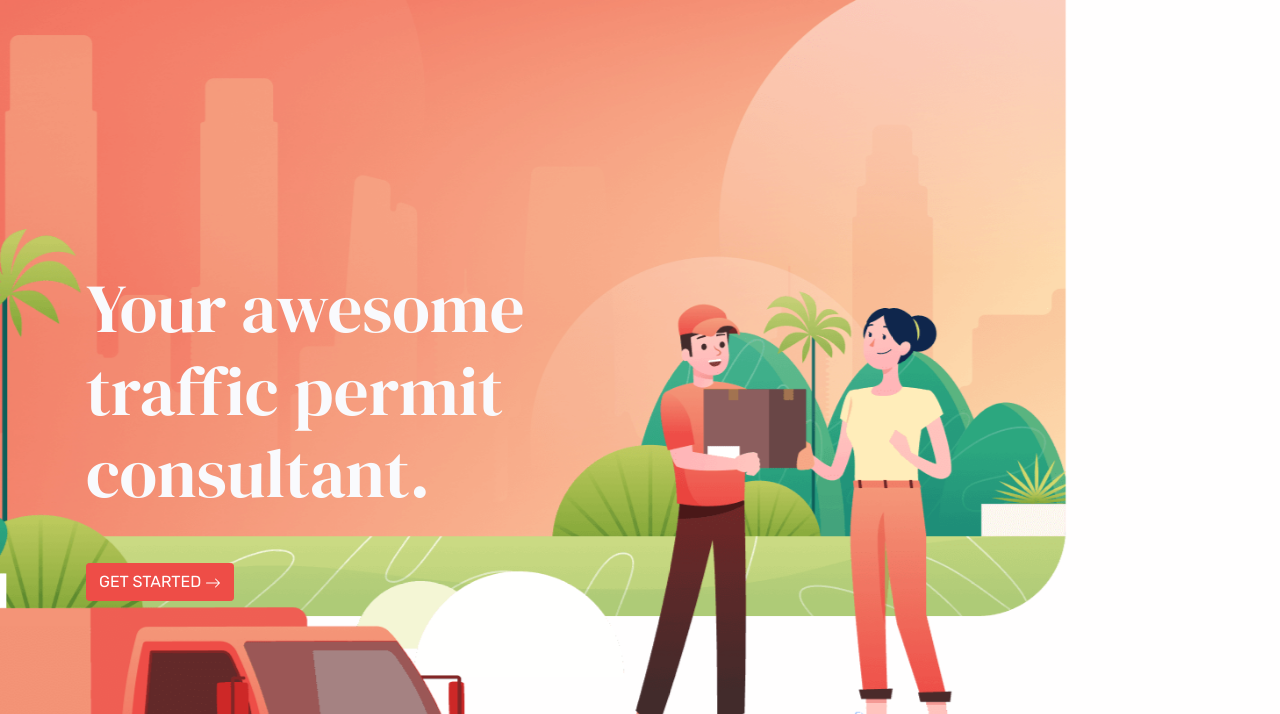
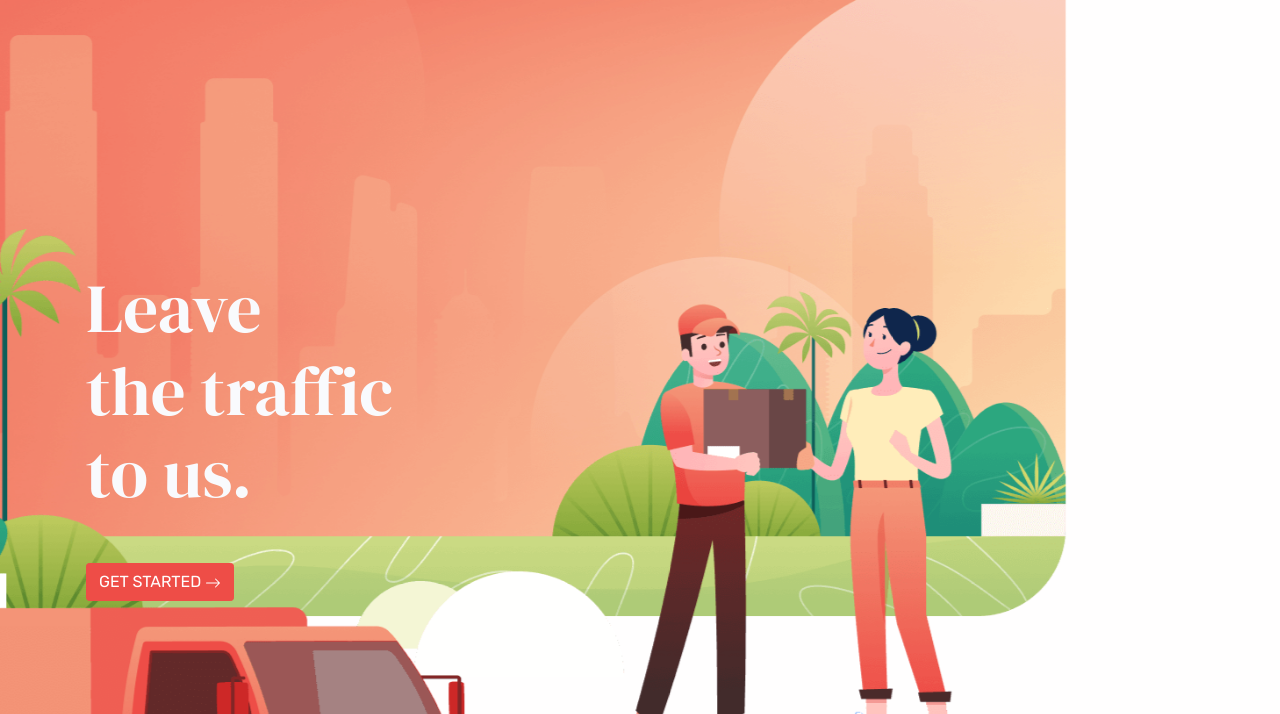
Before and after one commit to myka-p/cpnt201-a2-traffico, a plain HTML site: page index.html in a window 1280 px wide. Shown: the part 86-800 px from the top of the page. Drawn offline with Linux system fonts and the light colour scheme.

Commit message:
h1 hero page tweaked

```diff
--- a/index.html
+++ b/index.html
@@ -61,7 +61,7 @@
         <div class="container">
           <div class="row align-items-center min-vh-50 min-vh-sm-100">
             <div class="col-md-7 col-lg-6 text-md-start text-center">
-              <h1 class="text-light fs-6 fs-xl-8 font-cursive fw-normal mb-5">Your awesome<br />traffic permit <br />consultant.</h1><a class="btn btn-primary" href="#" role="button">GET STARTED
+              <h1 class="text-light fs-6 fs-xl-8 font-cursive fw-normal mb-5">Leave <br />the traffic <br />to us.</h1><a class="btn btn-primary" href="#" role="button">GET STARTED
                 <svg class="bi bi-arrow-right" xmlns="http://www.w3.org/2000/svg" width="16" height="16" fill="currentColor" viewBox="0 0 16 16">
                   <path fill-rule="evenodd" d="M1 8a.5.5 0 0 1 .5-.5h11.793l-3.147-3.146a.5.5 0 0 1 .708-.708l4 4a.5.5 0 0 1 0 .708l-4 4a.5.5 0 0 1-.708-.708L13.293 8.5H1.5A.5.5 0 0 1 1 8z"></path>
                 </svg></a>
```
